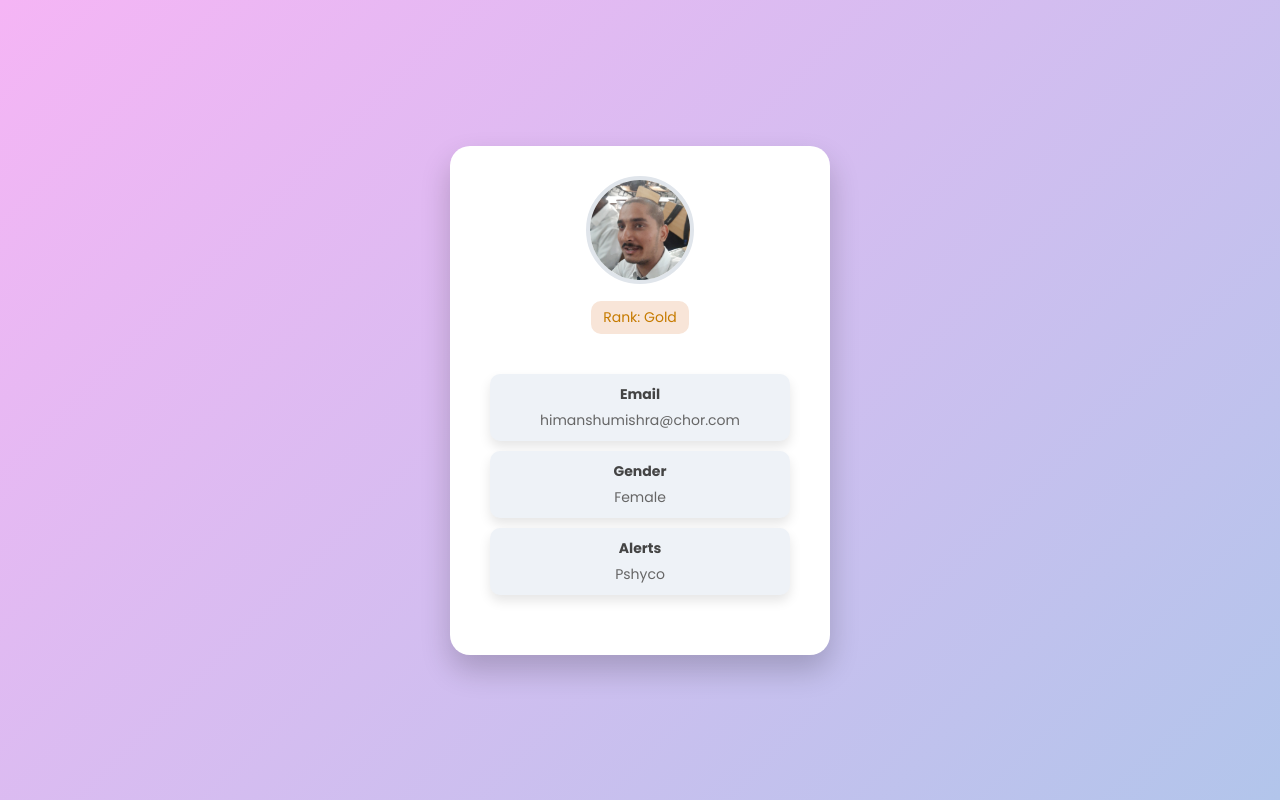
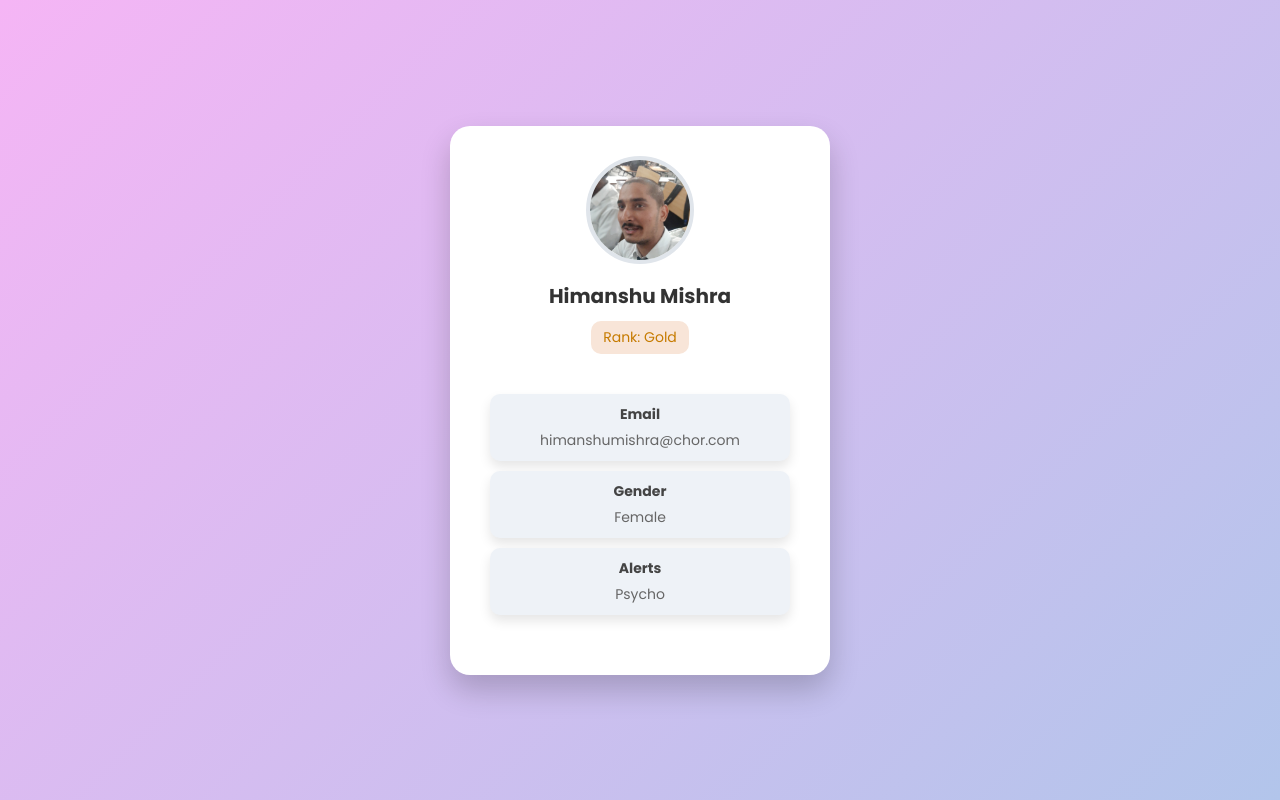
Before and after one commit to iampranaypani/profile-details, a plain HTML site: page index.html in a window 1280 px wide. Drawn offline with Linux system fonts and the light colour scheme.

Commit message:
Update index.html

```diff
--- a/index.html
+++ b/index.html
@@ -12,7 +12,7 @@
             <div class="profile-image">
                 <img src="/WhatsApp Image 2024-09-24 at 19.22.27_5248f5f8.jpg" alt="Himanshu Mishra">
             </div>
-            <h2></h2>
+            <h2>Himanshu Mishra</h2>
             <span class="rank">Rank: Gold</span>
 
             <div class="info-boxes">
@@ -26,10 +26,11 @@
                 </div>
                 <div class="info-box">
                     <h3>Alerts</h3>
-                    <p>Pshyco</p>
+                    <p>Psycho</p>
                 </div>
             </div>
         </div>
     </div>
+    <script src="script.js"></script>
 </body>
 </html>
```
